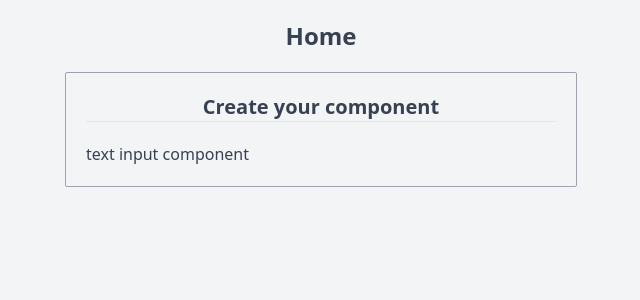
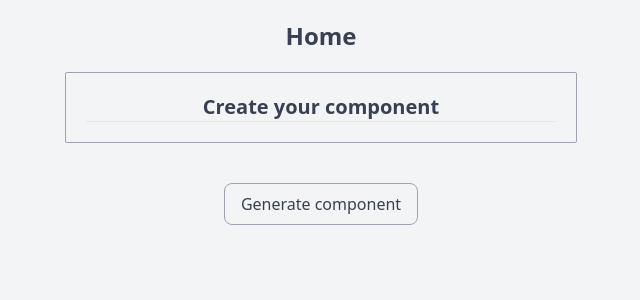
Before and after one commit to radoRandriamahandry/flopy, a Vue app: page / in a window 1280 px wide. Shown: the top 300 px of the page, without its empty margins (319-959 px from the left). Built offline with nearby package versions, Linux system fonts and the light colour scheme.

Commit message:
feat: create component generato

```diff
--- a/src/components/ComponentsCreator.vue
+++ b/src/components/ComponentsCreator.vue
@@ -1,10 +1,5 @@
 <template>
-  <div class="w-1/2 p-5 mx-auto border border-gray-400 rounded-sm">
-    <h2 class="text-xl font-semibold text-center border-b border-gray-200">
-      Create your component
-    </h2>
-    <component :is="selectedComponent" class="mt-5"></component>
-  </div>
+  <component :is="selectedComponent" :label="label" class="mt-5"></component>
 </template>
 
 <script>
@@ -13,9 +8,14 @@ import { computed } from "vue"
 const TextInput = () => import("./forms/TextInput.vue")
 
 export default {
-  // components: {
-  //   TextInput,
-  // },
+  // Props
+  props: {
+    label: {
+      type: String,
+      default: "",
+      required: false,
+    },
+  },
   setup() {
     const selectedComponent = computed(() => {
       TextInput()
--- a/src/components/forms/TextInput.vue
+++ b/src/components/forms/TextInput.vue
@@ -1,9 +1,24 @@
 <template>
-  <p>text input component</p>
+  <div class="flex items-center justify-center space-x-4">
+    <label>{{ label }}</label>
+    <input
+      type="text"
+      class="px-2 py-1 border border-gray-200 rounded-md outline-none  focus:ring-1 ring-gray-300"
+    />
+  </div>
 </template>
 
 <script>
-export default {}
+// Props : Label placeholder default-value
+export default {
+  props: {
+    label: {
+      type: String,
+      default: "",
+      required: false,
+    },
+  },
+}
 </script>
 
 <style></style>
--- a/src/pages/Home.vue
+++ b/src/pages/Home.vue
@@ -5,16 +5,42 @@
     </div>
   </header>
   <main class="max-w-screen-lg mx-auto">
-    <ComponentsCreator />
+    <div class="w-1/2 p-5 mx-auto border border-gray-400 rounded-sm">
+      <h2 class="text-xl font-semibold text-center border-b border-gray-200">
+        Create your component
+      </h2>
+      <div v-if="components">
+        <div v-for="component in components" :key="component">
+          <ComponentsCreator label="Test label" />
+        </div>
+      </div>
+    </div>
+    <form class="flex justify-center mt-10" @submit.prevent="createComponent">
+      <button type="submit" class="px-4 py-2 border border-gray-400 rounded-lg">
+        Generate component
+      </button>
+    </form>
   </main>
 </template>
 
 <script>
+import { ref } from "vue"
 import ComponentsCreator from "../components/ComponentsCreator.vue"
 
 export default {
   components: {
     ComponentsCreator,
   },
+
+  setup() {
+    const components = ref(0)
+
+    const createComponent = () => {
+      components.value++
+      console.log(components.value)
+    }
+
+    return { components, createComponent }
+  },
 }
 </script>
```
